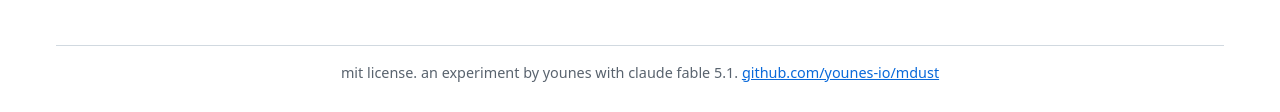
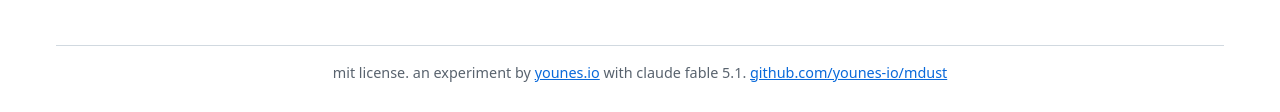
Before and after one commit to younes-io/mdust, a plain HTML site: page site/index.html in a window 1280 px wide. Shown: the part 954-1066 px from the top of the page. Drawn offline with Linux system fonts and the light colour scheme; no server answers; files whose address does not match are found by name.

Commit message:
Link the site footer to younes.io
Signed-off-by: Younes <git@younes.io>

```diff
--- a/site/index.html
+++ b/site/index.html
@@ -61,6 +61,6 @@
   <button type="button" id="big">load a big document</button>
 </main>
 
-<footer>mit license. an experiment by younes with claude fable 5.1. <a href="https://github.com/younes-io/mdust">github.com/younes-io/mdust</a></footer>
+<footer>mit license. an experiment by <a href="https://younes.io">younes.io</a> with claude fable 5.1. <a href="https://github.com/younes-io/mdust">github.com/younes-io/mdust</a></footer>
 </body>
 </html>
```
